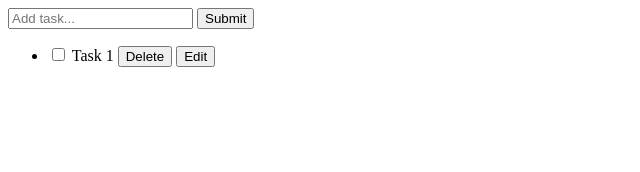
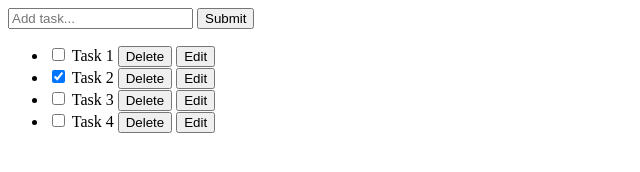
Before and after one commit to ennyongit/todoApp, a plain HTML site: page index.html in a window 1280 px wide. Shown: the whole page, without its empty margins (0-640 px from the left). Drawn offline with Linux system fonts and the light colour scheme.

Commit message:
get all task from array and show on page

```diff
--- a/index.html
+++ b/index.html
@@ -7,16 +7,52 @@
 </head>
 <body>
     <form action="">
-        <input id="add-task" type="text" name="add-task" placeholder="Add task...">
-        <input type="submit" value="Submit">
+        <input id="addTaskInput" type="text" name="addTask" placeholder="Add task...">
+        <input id="addTask" type="submit" value="Submit">
     </form>
-    <ul class="tasks">
-        <li class="task">
-            <input id="task-1" type="checkbox" name="completed">
-            <label for="task-1">Task 1</label>
-            <button class="deleteBtn">Delete</button>
-            <button class="editBtn">Edit</button>
-        </li>
+    <ul id="tasks">
+       <!--Template-->
     </ul>
+
+ <script>
+
+    const tasks = [
+        {
+            name: "Task 1",
+            active: true
+        },
+        {
+            name: "Task 2",
+            active: false
+        },
+        {
+            name: "Task 3",
+            active: true
+        },
+        {
+            name: "Task 4",
+            active: true
+        }
+    ];
+
+        //Generates html
+        const addTasks = (tasks) => {
+            let html = "";
+            for(let i = 0; i < tasks.length; i++){
+                let task = tasks[i];
+                html = html +
+                `<li class="task">
+                <input id=${task[i]} type="checkbox" name="completed" ${task.active ? "" : "checked"}>
+                <label for="${task[i]}">${task.name}</label>
+                <button class="deleteBtn">Delete</button>
+                <button class="editBtn">Edit</button>
+            </li>`
+        }
+            document.getElementById("tasks").innerHTML = html;
+        }
+
+
+        addTasks(tasks);
+    </script>
 </body>
 </html>
```
